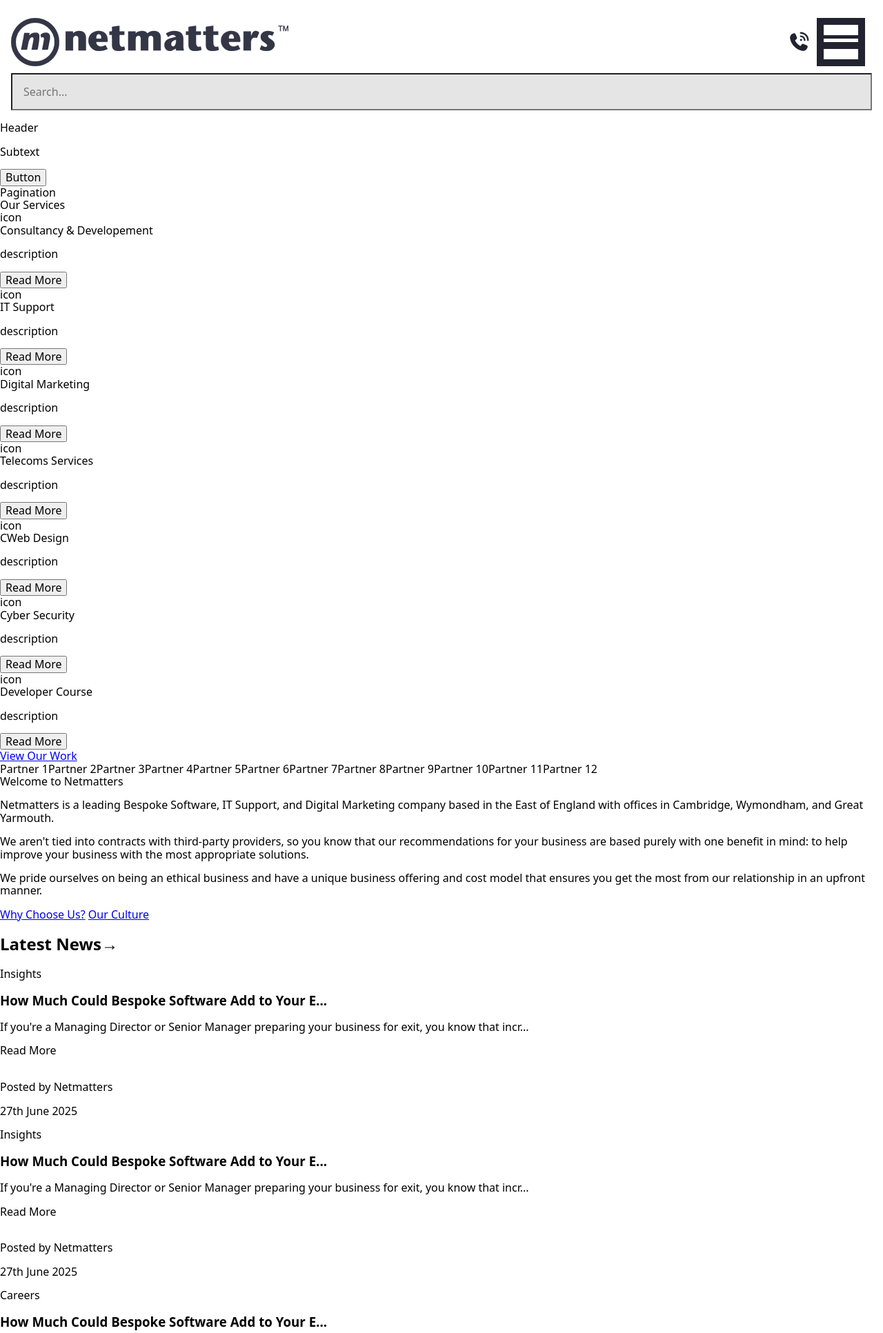
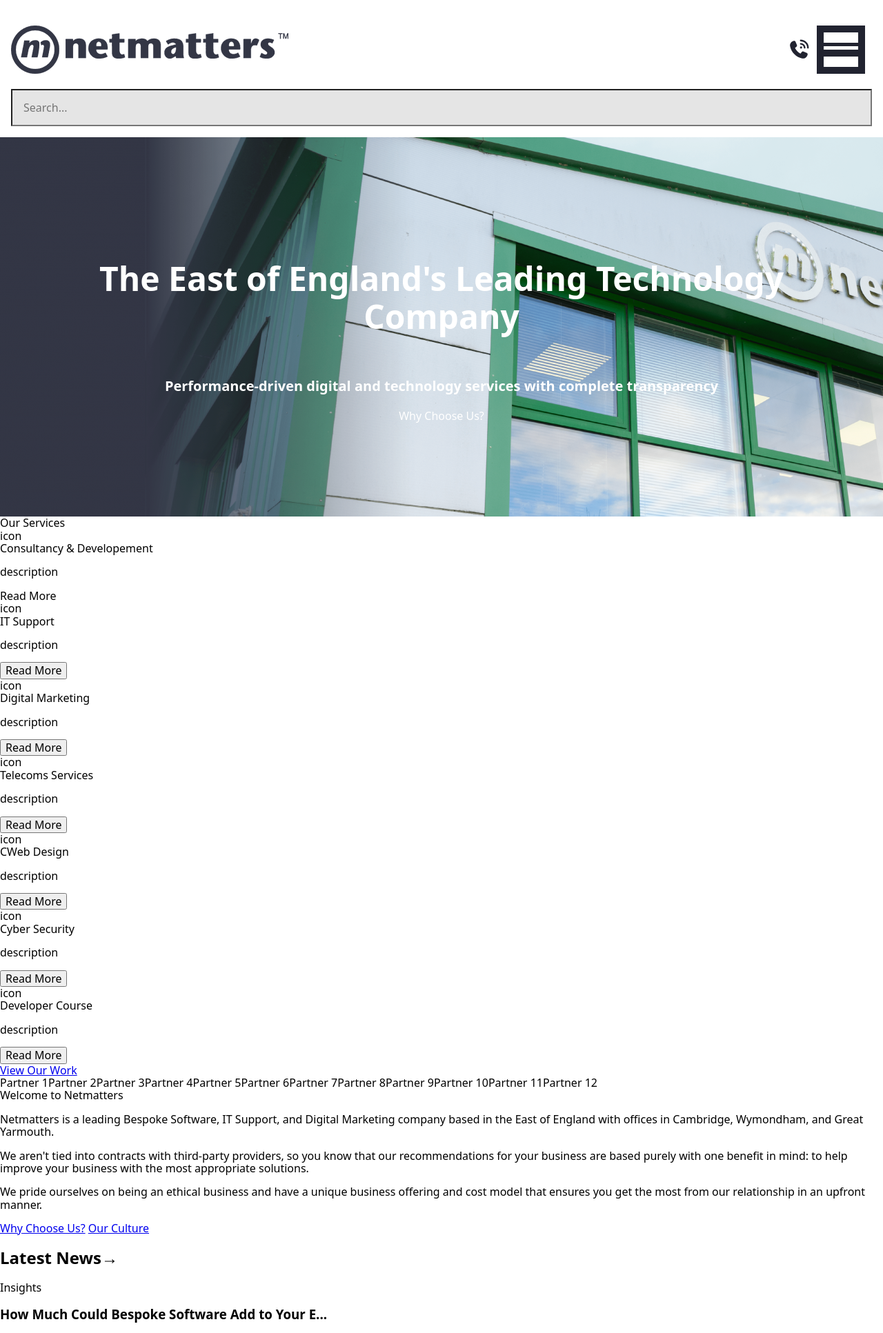
Before and after one commit to davidstratton-co-uk/nm-html-css-assessment, a PHP site: page / in a window 1280 px wide. Shown: the top 1933 px of the page at 69% size. Run offline with PHP 8.4, Linux system fonts and the light colour scheme.

Commit message:
added images for hero section started styling for hero section researched suitable ways to use images in as background images.

```diff
--- a/index.html
+++ b/index.html
@@ -8,7 +8,7 @@
     </head>
     <body>
         <header id="site-header">
-            <img class="header-logo" src="img/nm-logo-dark.png" alt="Netmatters Logo" />
+            <h1><img class="header-logo" src="img/nm-logo-dark.png" alt="Netmatters Logo" /></h1>
             <img class="header-icon" src="img/icon/phone-volume-solid-full.svg" alt="phone icon" />
             <div class="header-menu">
                 <svg xmlns="http://www.w3.org/2000/svg" viewBox="0 0 50 50" width="50" height="50" fill="#fff">
@@ -36,9 +36,9 @@
         </header>
         <main>
             <section id="section-hero">
-                <header>Header</header>
-                <p>Subtext</p>
-                <button>Button</button>
+                <header><h2>The East of England's Leading Technology Company</h2></header>
+                <p>Performance-driven digital and technology services with complete transparency</p>
+                <a>Why Choose Us?</a>
                 <div>Pagination</div>
             </section>
             <section id="section-services">
@@ -47,7 +47,7 @@
                     <div>icon</div>
                     <header>Consultancy & Developement</header>
                     <p>description</p>
-                    <button>Read More</button>
+                    <a>Read More</a>
                 </div>
                 <div>
                     <div>icon</div>
--- a/scss/modules/_hero.scss
+++ b/scss/modules/_hero.scss
@@ -0,0 +1,31 @@
+#section-hero {
+    display:grid;
+    justify-content: center;
+    align-content: center;
+    height: 550px;
+
+    background-image: url("../img/hero/hero-1.png");
+    background-position: center;
+
+    h2 {
+        font-size: 3rem;
+    }
+
+    p {
+        font-size: 1.25rem;
+        line-height: 1.75rem;
+        font-weight: 600;
+    }
+
+    h2,
+    p,
+    a {
+        padding: 0 3rem;
+        @extend %text--light;
+        text-align: center;
+    }
+
+    div {
+        display: none;
+    }
+}
--- a/scss/modules/_main.scss
+++ b/scss/modules/_main.scss
@@ -1,3 +1,5 @@
 main {
+    display: grid;
+    grid-template-columns: 1fr;
     background-color: $color-bg-light;
 }
```
Also changed, not shown: css/style.css (+29 -1 lines), css/style.min.css, img/hero/hero-1.png (added), img/hero/hero-2.jpg (added), img/hero/hero-3.png (added), img/hero/hero-4.png (added), img/hero/hero-5.png (added), img/hero/hero-6.jpg (added), 3 other files.
